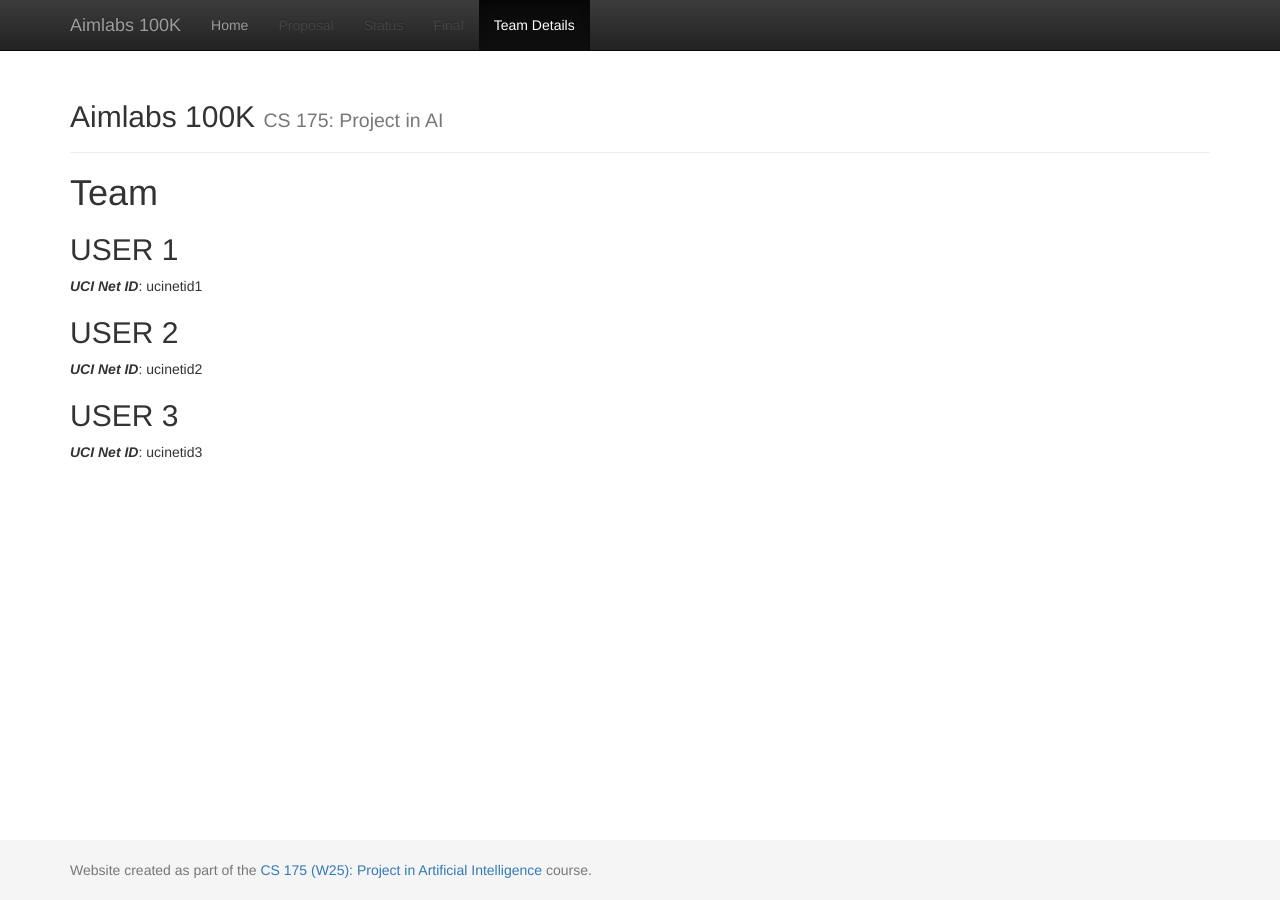
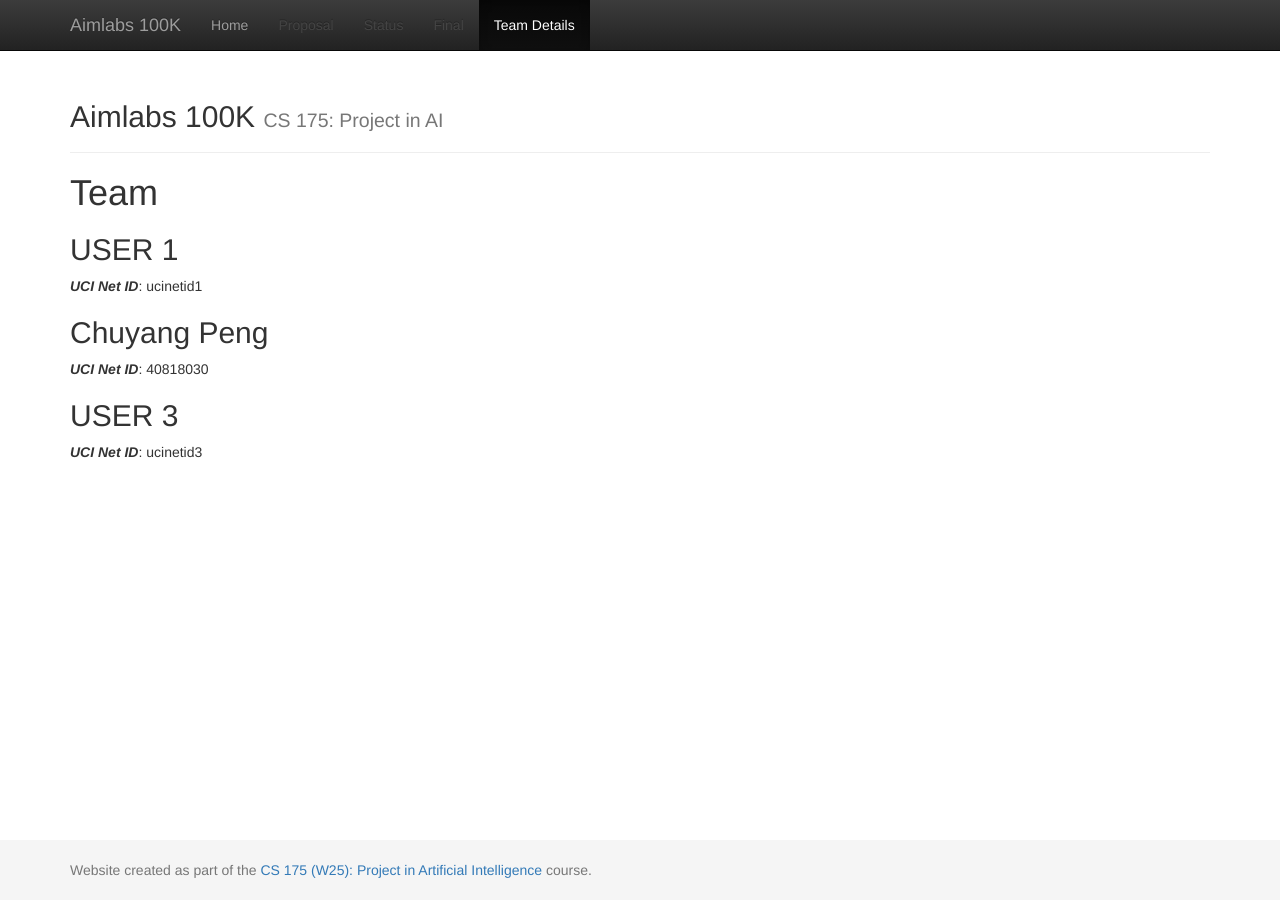
Before and after one commit to Mr-Lyson/Aimlabs_100K, a Jekyll site: the page built from docs/team.md, in a window 1280 px wide. Built offline with Jekyll 4.4.1, drawn with Linux system fonts in a browser that asks for light colours.

Commit message:
Update team.md
modify user2 name to chuyang peng

```diff
--- a/docs/team.md
+++ b/docs/team.md
@@ -9,8 +9,8 @@ title:  Team
 ## USER 1
 ***UCI Net ID***: ucinetid1
 
-## USER 2
-***UCI Net ID***: ucinetid2
+## Chuyang Peng
+***UCI Net ID***: 40818030
 
 ## USER 3
 ***UCI Net ID***: ucinetid3
```
